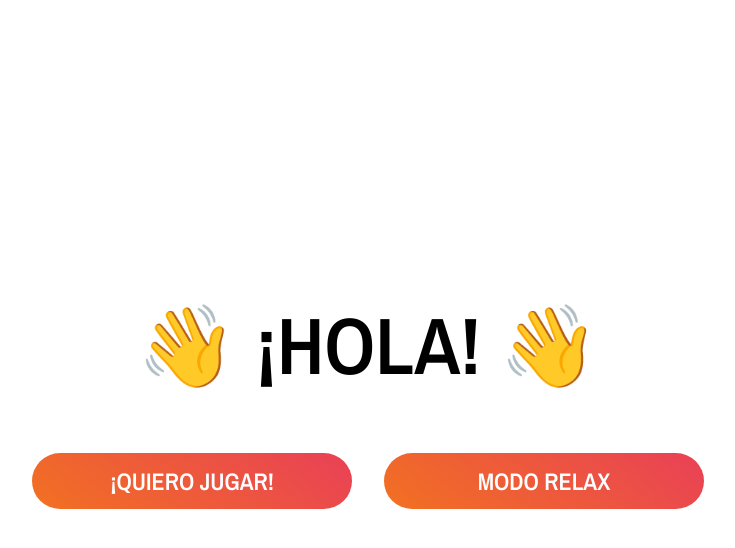
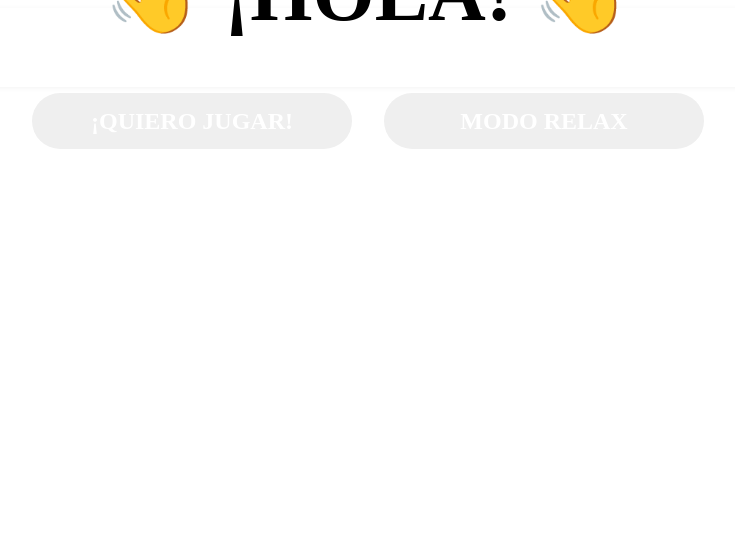
Before and after one commit to JyMontes/Memorama, a plain HTML site: page index.html in a window 1280 px wide. Shown: the whole page, without its empty margins (272-1007 px from the left). Drawn offline with nearby package versions, Linux system fonts and the light colour scheme.

Commit message:
Se quitaron elementos innecesarios

```diff
--- a/index.html
+++ b/index.html
@@ -11,7 +11,6 @@
       href="https://fonts.googleapis.com/css?family=Archivo|Archivo+Narrow:400,600"
       rel="stylesheet"
     />
-    <link href="css/site.css" rel="stylesheet" />
     <link href="css/estilos.css" rel="stylesheet" />
   </head>
 
```
